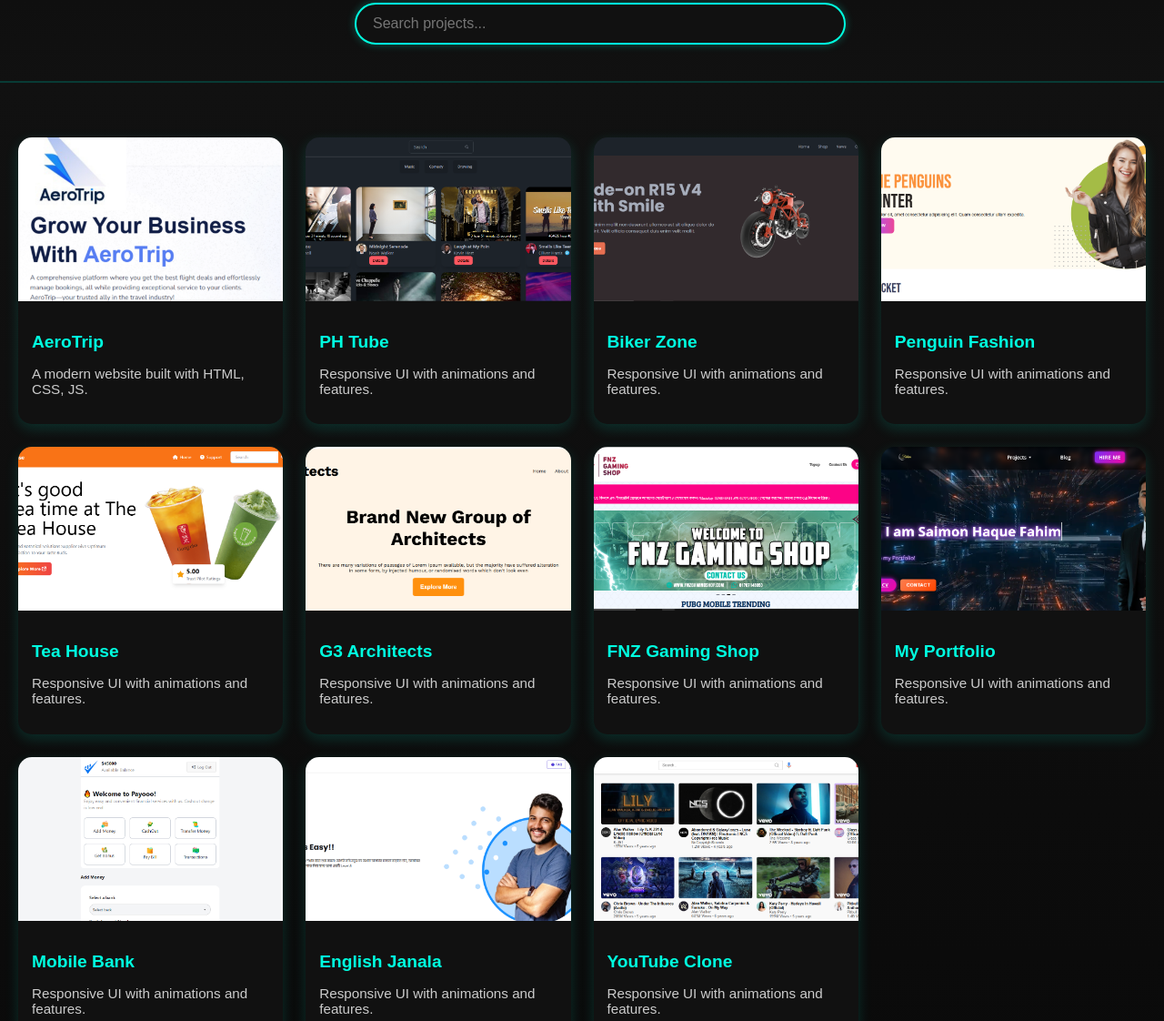
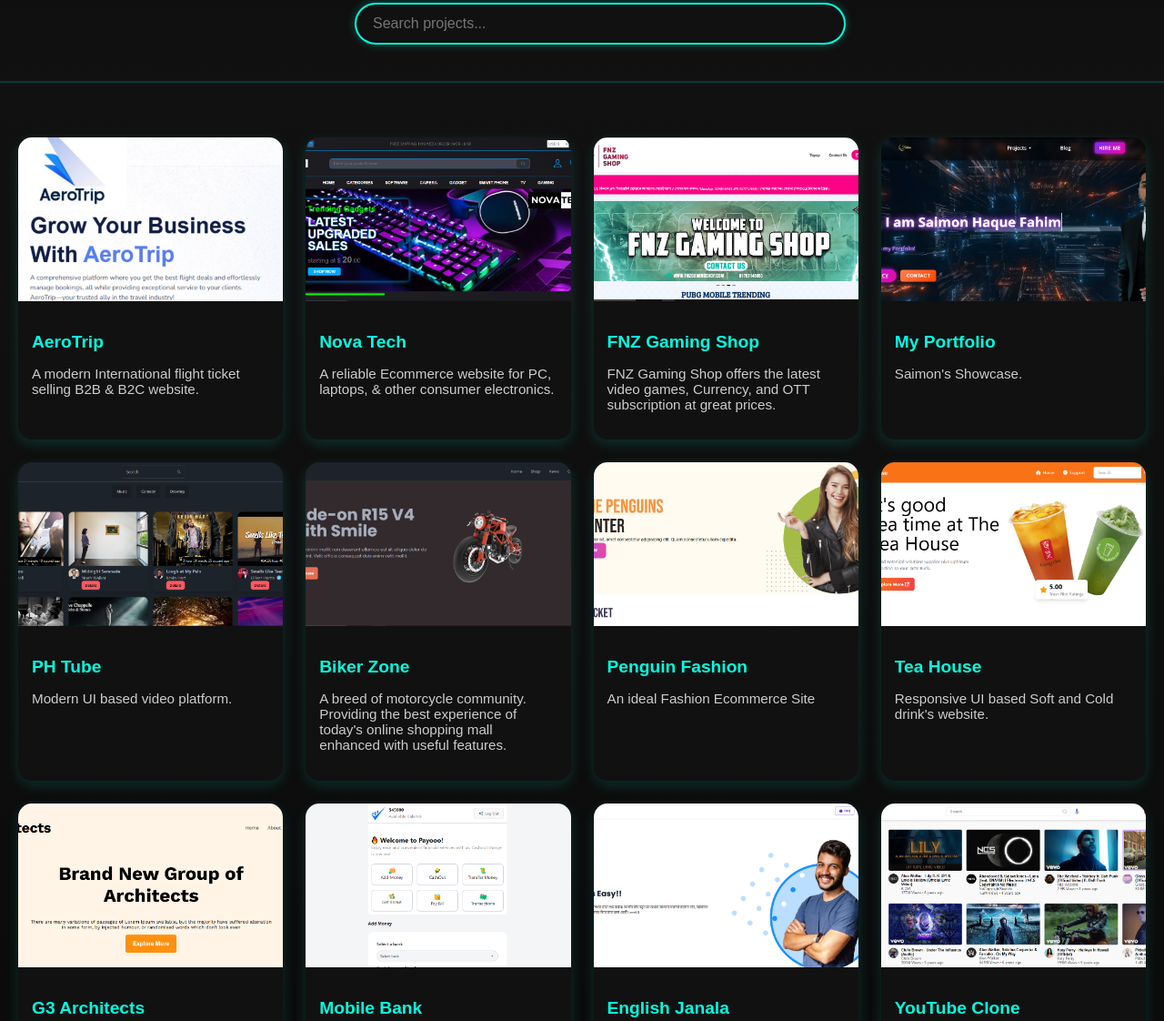
Before and after one commit to SaimonHaqueFahim/web-developer-portfolio, a plain HTML site: page frontend.html in a window 1280 px wide. Shown: the part 218-1340 px from the top of the page at 91% size. Drawn offline with Linux system fonts and the light colour scheme.

Commit message:
projects modified and added

```diff
--- a/frontend.html
+++ b/frontend.html
@@ -44,7 +44,60 @@
           </div>
           <div class="project-info">
             <h3>AeroTrip</h3>
-            <p>A modern website built with HTML, CSS, JS.</p>
+            <p>
+              A modern International flight ticket selling B2B & B2C website.
+            </p>
+          </div>
+        </a>
+
+        <a
+          href="https://saimonhaquefahim.github.io/Nova-Tech/"
+          target="_blank"
+          class="project-card"
+          data-title="Nova Tech"
+        >
+          <div class="project-image">
+            <img src="images/frontend/novatechss.PNG" alt="PH Tube" />
+          </div>
+          <div class="project-info">
+            <h3>Nova Tech</h3>
+            <p>
+              A reliable Ecommerce website for PC, laptops, & other consumer
+              electronics.
+            </p>
+          </div>
+        </a>
+
+        <a
+          href="https://fnzgamingshop.com/"
+          target="_blank"
+          class="project-card"
+          data-title="FNZ Gaming Shop"
+        >
+          <div class="project-image">
+            <img src="images/frontend/fnz.PNG" alt="FNZ Gaming Shop" />
+          </div>
+          <div class="project-info">
+            <h3>FNZ Gaming Shop</h3>
+            <p>
+              FNZ Gaming Shop offers the latest video games, Currency, and OTT
+              subscription at great prices.
+            </p>
+          </div>
+        </a>
+
+        <a
+          href="https://saimonhaquefahim.github.io/web-developer-portfolio/"
+          target="_blank"
+          class="project-card"
+          data-title="My Portfolio"
+        >
+          <div class="project-image">
+            <img src="images/frontend/portfolio.PNG" alt="My Portfolio" />
+          </div>
+          <div class="project-info">
+            <h3>My Portfolio</h3>
+            <p>Saimon's Showcase.</p>
           </div>
         </a>
 
@@ -59,7 +112,7 @@
           </div>
           <div class="project-info">
             <h3>PH Tube</h3>
-            <p>Responsive UI with animations and features.</p>
+            <p>Modern UI based video platform.</p>
           </div>
         </a>
 
@@ -74,7 +127,10 @@
           </div>
           <div class="project-info">
             <h3>Biker Zone</h3>
-            <p>Responsive UI with animations and features.</p>
+            <p>
+              A breed of motorcycle community. Providing the best experience of
+              today's online shopping mall enhanced with useful features.
+            </p>
           </div>
         </a>
 
@@ -92,7 +148,7 @@
           </div>
           <div class="project-info">
             <h3>Penguin Fashion</h3>
-            <p>Responsive UI with animations and features.</p>
+            <p>An ideal Fashion Ecommerce Site</p>
           </div>
         </a>
 
@@ -107,7 +163,7 @@
           </div>
           <div class="project-info">
             <h3>Tea House</h3>
-            <p>Responsive UI with animations and features.</p>
+            <p>Responsive UI based Soft and Cold drink's website.</p>
           </div>
         </a>
 
@@ -122,37 +178,7 @@
           </div>
           <div class="project-info">
             <h3>G3 Architects</h3>
-            <p>Responsive UI with animations and features.</p>
-          </div>
-        </a>
-
-        <a
-          href="https://fnzgamingshop.com/"
-          target="_blank"
-          class="project-card"
-          data-title="FNZ Gaming Shop"
-        >
-          <div class="project-image">
-            <img src="images/frontend/fnz.PNG" alt="FNZ Gaming Shop" />
-          </div>
-          <div class="project-info">
-            <h3>FNZ Gaming Shop</h3>
-            <p>Responsive UI with animations and features.</p>
-          </div>
-        </a>
-
-        <a
-          href="https://saimonhaquefahim.github.io/web-developer-portfolio/"
-          target="_blank"
-          class="project-card"
-          data-title="My Portfolio"
-        >
-          <div class="project-image">
-            <img src="images/frontend/portfolio.PNG" alt="My Portfolio" />
-          </div>
-          <div class="project-info">
-            <h3>My Portfolio</h3>
-            <p>Responsive UI with animations and features.</p>
+            <p>An attractive UI based Architect's management system.</p>
           </div>
         </a>
 
@@ -167,7 +193,7 @@
           </div>
           <div class="project-info">
             <h3>Mobile Bank</h3>
-            <p>Responsive UI with animations and features.</p>
+            <p>Mobile Banking System with Responsive UI.</p>
           </div>
         </a>
 
@@ -182,7 +208,7 @@
           </div>
           <div class="project-info">
             <h3>English Janala</h3>
-            <p>Responsive UI with animations and features.</p>
+            <p>A comprehensive online learning platform.</p>
           </div>
         </a>
 
@@ -197,7 +223,7 @@
           </div>
           <div class="project-info">
             <h3>YouTube Clone</h3>
-            <p>Responsive UI with animations and features.</p>
+            <p>Just a clone of YouTube's webpage.</p>
           </div>
         </a>
       </div>
```
Also changed, not shown: images/frontend/novatechss.PNG (added).
